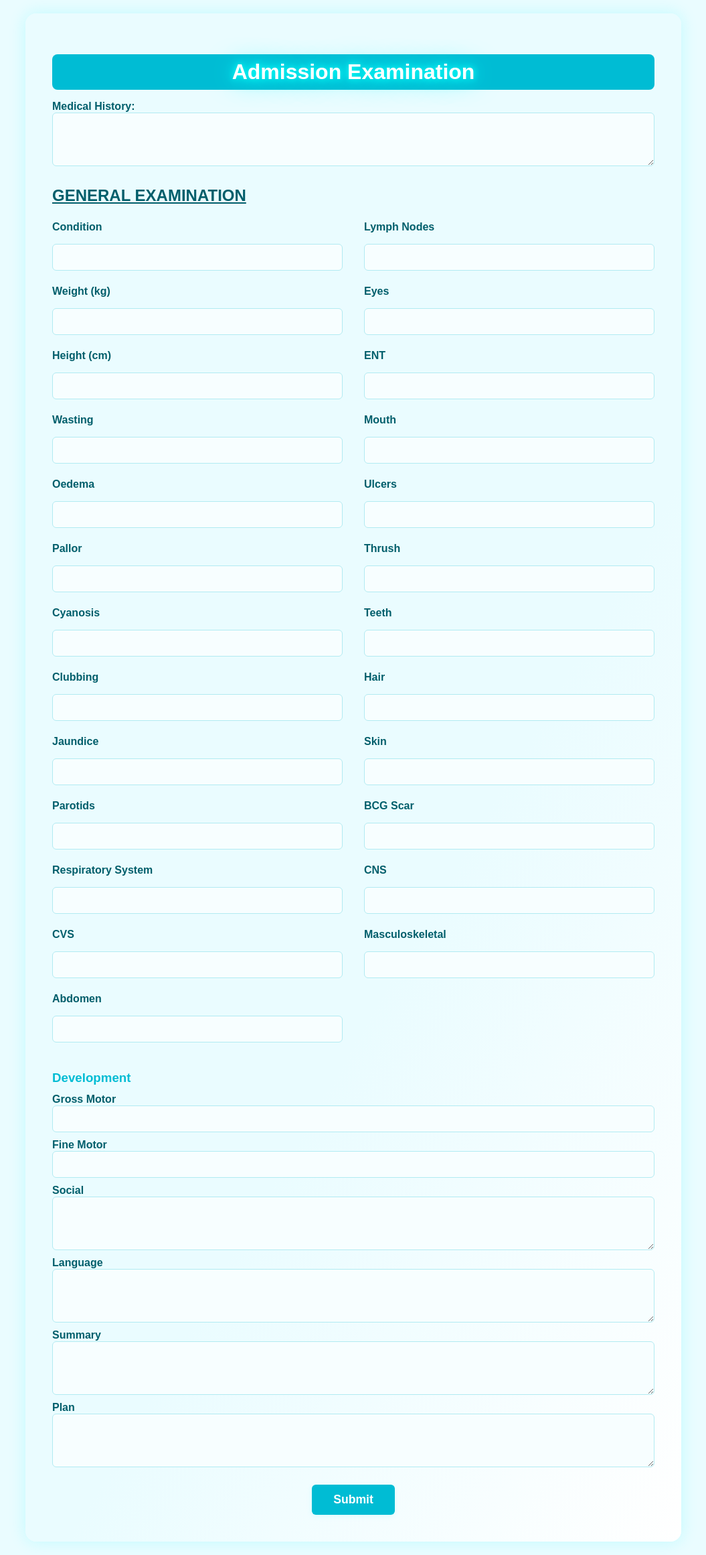
After one commit to kinuthia-mark/nursingsystem, a PHP site: page /admission_examination.php in a window 1280 px wide. The commit adds this page. Shown: the whole page at 67% size, without its empty margins (112-1167 px from the left). Run offline with PHP 8.4, Linux system fonts and the light colour scheme; some libraries are stand-ins or nearby versions.

Commit message:
modified-hiv_+ve_siblings.php,,,added admission_examination,php,,,modified admissionformtp.php,,,add progress_notes.php

```diff
--- /dev/null
+++ b/admission_examination.php
@@ -0,0 +1,301 @@
+<?php
+// dbconnect.php
+include 'dbconnect.php';
+// error reporting settings
+error_reporting(E_ALL);
+ini_set('display_errors', 1);
+
+// Check if the form is submitted
+if ($_SERVER['REQUEST_METHOD'] === 'POST') {
+
+    // Safely get POST values or set to empty string if not set
+    $medical_history = $_POST['medical_history'] ?? '';
+    $condition_field = $_POST['condition'] ?? '';
+    $weight = $_POST['weight'] ?? '';
+    $height = $_POST['height'] ?? '';
+    $wasting = $_POST['wasting'] ?? '';
+    $oedema = $_POST['oedema'] ?? '';
+    $pallor = $_POST['pallor'] ?? '';
+    $cyanosis = $_POST['cyanosis'] ?? '';
+    $clubbing = $_POST['clubbing'] ?? '';
+    $jaundice = $_POST['jaundice'] ?? '';
+    $parotids = $_POST['parotids'] ?? '';
+    $respiratory = $_POST['respiratory'] ?? '';
+    $cvs = $_POST['cvs'] ?? '';
+    $abdomen = $_POST['abdomen'] ?? '';
+    $lymph_nodes = $_POST['lymph_nodes'] ?? '';
+    $eyes = $_POST['eyes'] ?? '';
+    $ent = $_POST['ent'] ?? '';
+    $mouth = $_POST['mouth'] ?? '';
+    $ulcers = $_POST['ulcers'] ?? '';
+    $thrush = $_POST['thrush'] ?? '';
+    $teeth = $_POST['teeth'] ?? '';
+    $hair = $_POST['hair'] ?? '';
+    $skin = $_POST['skin'] ?? '';
+    $bcg_scar = $_POST['bcg_scar'] ?? '';
+    $cns = $_POST['cns'] ?? '';
+    $masculoskeletal = $_POST['masculoskeletal'] ?? '';
+    $gross_motor = $_POST['gross_motor'] ?? '';
+    $fine_motor = $_POST['fine_motor'] ?? '';
+    $social = $_POST['social'] ?? '';
+    $language = $_POST['language'] ?? '';
+    $summary = $_POST['summary'] ?? '';
+    $plan = $_POST['plan'] ?? '';
+
+    // Use prepared statements to prevent SQL injection
+    // Fix this line: use the SAME var name everywhere
+    $stmt = $conn->prepare("
+    INSERT INTO admission_examination
+    (
+        medical_history, condition_field , weight, height, wasting, oedema, pallor, cyanosis, clubbing, jaundice,
+        parotids, respiratory, cvs, abdomen, lymph_nodes, eyes, ent, mouth, ulcers, thrush,
+        teeth, hair, skin, bcg_scar, cns, masculoskeletal, gross_motor, fine_motor, social, language, summary, plan
+    )
+    VALUES
+    (
+        ?, ?, ?, ?, ?, ?, ?, ?, ?, ?,
+        ?, ?, ?, ?, ?, ?, ?, ?, ?, ?,
+        ?, ?, ?, ?, ?, ?, ?, ?, ?, ?, ?, ?
+    )
+    ");
+
+
+    $stmt->bind_param(
+        "ssssssssssssssssssssssssssssssss",
+        $medical_history, $condition_field , $weight, $height, $wasting, $oedema, $pallor, $cyanosis, $clubbing, $jaundice,
+        $parotids, $respiratory, $cvs, $abdomen, $lymph_nodes, $eyes, $ent, $mouth, $ulcers, $thrush,
+        $teeth, $hair, $skin, $bcg_scar, $cns, $masculoskeletal, $gross_motor, $fine_motor, $social, $language, $summary, $plan
+    );
+        if ($stmt->execute()) {
+            echo "<div style='color: green; text-align: center;'>Data saved successfully.</div>";
+        } else {
+            echo "<div style='color: red; text-align: center;'>Error saving data: " . $stmt->error . "</div>";
+        }
+
+        $stmt->close();
+    }
+
+    //include sweet alert library
+    echo '<script src="https://cdn.jsdelivr.net/npm/sweetalert2@11"></script>';
+    echo '<script>
+    document.addEventListener("DOMContentLoaded", function() {
+        Swal.fire({
+            title: "Admission Examination",
+            text: "Please fill out the form carefully.",
+            icon: "info",
+            confirmButtonText: "Got it!",
+            customClass: {
+                popup: "swal-popup",
+                title: "swal-title",
+                content: "swal-content",
+                confirmButton: "swal-confirm-button"
+            }
+        });
+    });
+    </script>';
+
+?>
+
+<!DOCTYPE html>
+<html lang="en">
+<head>
+    <meta charset="UTF-8" />
+    <meta name="viewport" content="width=device-width, initial-scale=1.0" />
+    <title>admission_examination</title>
+    <style>
+        body {
+            font-family: Arial, sans-serif;
+            margin: 20px;
+            background: #eafcff;
+        }
+        h1.form-title {
+            color: #fff;
+            text-shadow: 0 0 10px #00fff7, 0 0 20px #00fff7, 0 0 40px #00fff7;
+            background: #00bcd4;
+            text-align: center;
+            border-radius: 8px;
+            padding: 8px 0;
+            margin-bottom: 16px;
+            grid-column: 1 / -1;
+        }
+
+        h2 {
+            color: #015e6b;
+            text-decoration: underline;
+            text-align: left;
+            margin-bottom: 24px;
+        }
+        form {
+            background: linear-gradient(120deg, #eafcff 60%, #fff 100%);
+            border-radius: 16px;
+            box-shadow: 0 0 24px rgba(1, 247, 255, 0.18);
+            padding: 40px;
+            max-width: 900px;
+            margin: 0 auto;
+        }
+        .form-container {
+            display: flex;
+            gap: 32px;
+            flex-wrap: wrap;
+            margin-bottom: 24px;
+        }
+        .form-column {
+            flex: 1;
+            min-width: 280px;
+            display: flex;
+            flex-direction: column;
+            gap: 12px;
+        }
+        label {
+            font-weight: bold;
+            color: #015e6b;
+            margin-bottom: 4px;
+        }
+        input[name="weight"], input[name="height"] {
+            width: 100%;
+            padding: 10px;
+            border: 1px solid #b2ebf2;
+            border-radius: 6px;
+            background: #f7feff;
+            font-size: 1em;
+            margin-bottom: 10px;
+            box-sizing: border-box;
+            transition: border-color 0.2s, box-shadow 0.2s;
+        }
+        input[name="weight"]:focus, input[name="height"]:focus {
+            border-color: #00bcd4;
+            outline: none;
+            box-shadow: 0 0 8px #00fff7;
+        }
+        input[type="text"], textarea {
+            width: 100%;
+            padding: 10px;
+            border: 1px solid #b2ebf2;
+            border-radius: 6px;
+            background: #f7feff;
+            font-size: 1em;
+            margin-bottom: 10px;
+            box-sizing: border-box;
+            transition: border-color 0.2s, box-shadow 0.2s;
+        }
+        input[type="text"]:focus, textarea:focus {
+            border-color: #00bcd4;
+            outline: none;
+            box-shadow: 0 0 8px #00fff7;
+        }
+        textarea {
+            min-height: 80px;
+            resize: vertical;
+        }
+        button[type="submit"] {
+            background-color: #00bcd4;
+            color: #fff;
+            font-weight: bold;
+            border: none;
+            border-radius: 6px;
+            padding: 12px 32px;
+            font-size: 1.1em;
+            cursor: pointer;
+            margin-top: 16px;
+            box-shadow: 0 2px 8px rgba(1, 247, 255, 0.10);
+            transition: background 0.2s;
+        }
+        button[type="submit"]:hover {
+            background: #0198a6;
+        }
+
+        h3 {
+            color: #00bcd4;
+            margin-top: 32px;
+            margin-bottom: 12px;
+        }
+        @media (max-width: 800px) {
+            .form-container {
+                flex-direction: column;
+                gap: 0;
+            }
+            form {
+                padding: 16px;
+            }
+        }
+    </style>
+</head>
+<body>
+
+
+    <form method="POST" action="">
+        <h1 class="form-title">Admission Examination</h1>
+        <label for="medical_history">Medical History:</label>
+        <textarea id="medical_history" name="medical_history" maxlength="255"></textarea>
+
+        <h2>GENERAL EXAMINATION</h2>
+
+        <div class="form-container">
+            <div class="form-column">
+                <label>Condition</label>
+                <input type="text" name="condition" required />
+                <label>Weight (kg)</label>
+                <input type="number" name="weight" step="any" required />
+                <label>Height (cm)</label>
+                <input type="number" name="height" step="any" required />
+                <label>Wasting</label>
+                <input type="text" name="wasting" required />
+                <label>Oedema</label>
+                <input type="text" name="oedema" required />
+                <label>Pallor</label>
+                <input type="text" name="pallor" required />
+                <label>Cyanosis</label>
+                <input type="text" name="cyanosis" required />
+                <label>Clubbing</label>
+                <input type="text" name="clubbing" required />
+                <label>Jaundice</label>
+                <input type="text" name="jaundice" required />
+                <label>Parotids</label>
+                <input type="text" name="parotids" required />
+                <label>Respiratory System</label>
+                <input type="text" name="respiratory" required />
+                <label>CVS</label>
+                <input type="text" name="cvs" required />
+                <label>Abdomen</label>
+                <input type="text" name="abdomen" required />
+            </div>
+
+            <div class="form-column">
+                <label>Lymph Nodes</label>
+                <input type="text" name="lymph_nodes" />
+                <label>Eyes</label>
+                <input type="text" name="eyes" />
+                <label>ENT</label>
+                <input type="text" name="ent" />
+                <label>Mouth</label>
+                <input type="text" name="mouth" />
+                <label>Ulcers</label>
+                <input type="text" name="ulcers" />
+                <label>Thrush</label>
+                <input type="text" name="thrush" />
+                <label>Teeth</label>
+                <input type="text" name="teeth" />
+                <label>Hair</label>
+                <input type="text" name="hair" />
+                <label>Skin</label>
+                <input type="text" name="skin" />
+                <label>BCG Scar</label>
+                <input type="text" name="bcg_scar" />
+                <label>CNS</label>
+                <input type="text" name="cns" />
+                <label>Masculoskeletal</label>
+                <input type="text" name="masculoskeletal" />
+            </div>
+        </div>
+
+        <h3 style="text-align: left;">Development</h3>
+        <label>Gross Motor</label><input type="text" name="gross_motor" />
+        <label>Fine Motor</label><input type="text" name="fine_motor" />
+        <label>Social</label><textarea name="social" maxlength="255"></textarea>
+        <label>Language</label><textarea name="language"></textarea>
+        <label>Summary</label><textarea name="summary"></textarea>
+        <label>Plan</label><textarea name="plan"></textarea>
+        <div style="text-align: center;">
+            <button type="submit">Submit</button>
+        </div>
+    </form>
```
Also changed, not shown: HIV_+ve_siblings.php (+21 -0 lines), admissionformtp.php (+30 -7 lines), progress_notes.php (added, +183 -0 lines).
